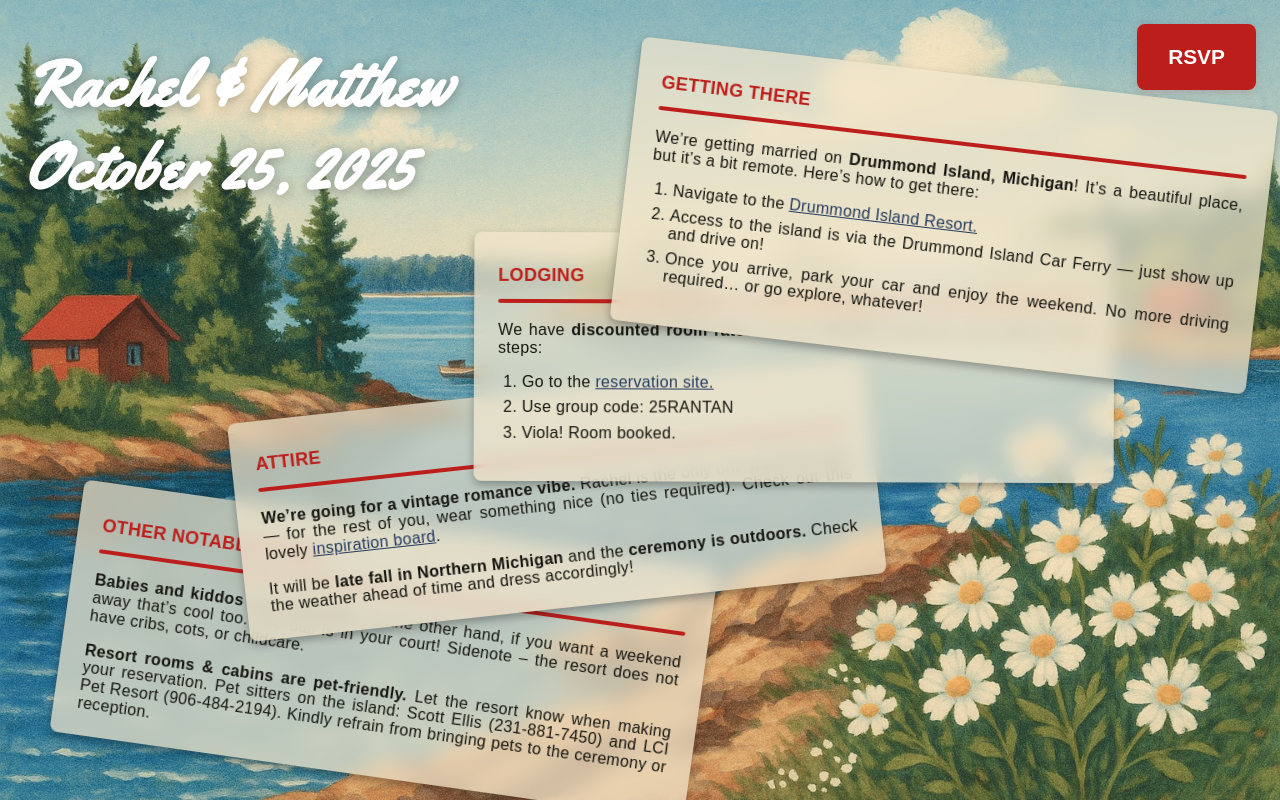
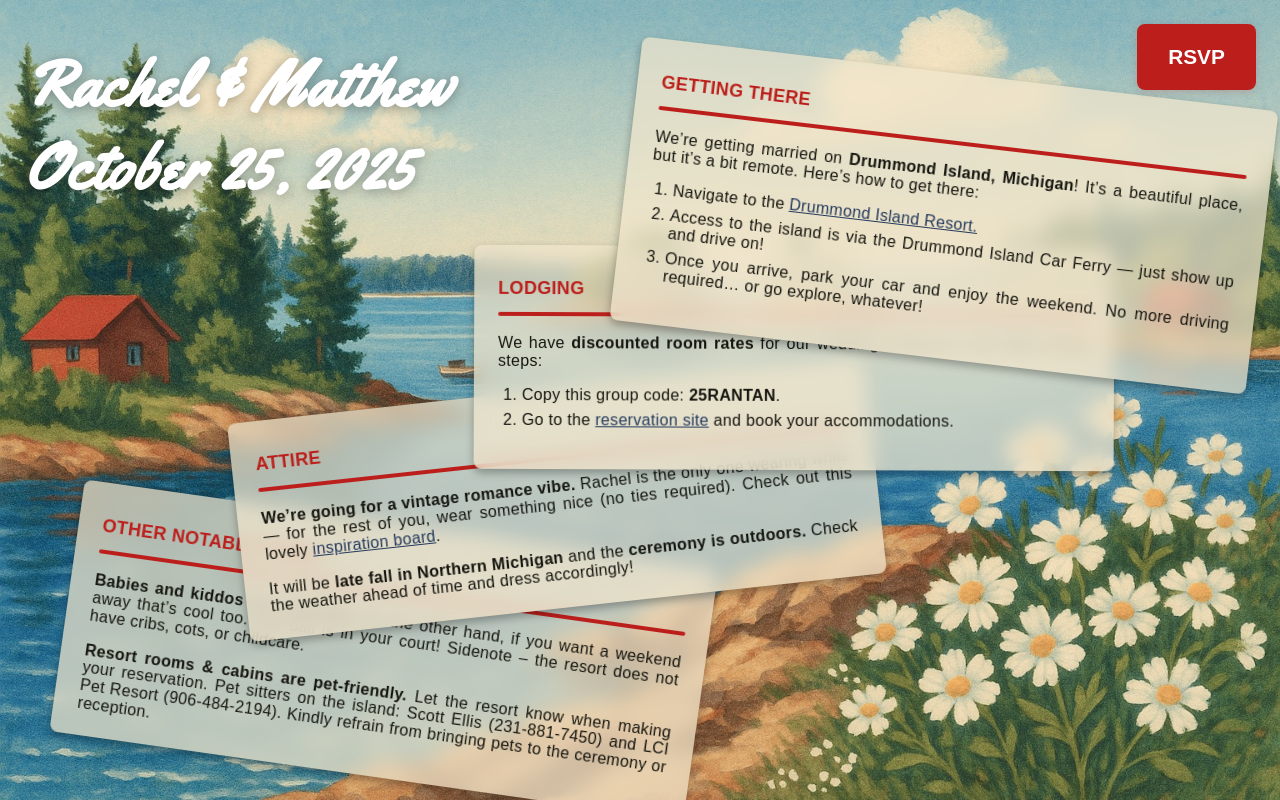
Before and after one commit to matthewdeclercq/Rachel-Matthew-Wedding, a plain HTML site: page index.html in a window 1280 px wide. Drawn offline with Linux system fonts and the light colour scheme; a web font is replaced by a local one.

Commit message:
typos and lodging fixes

```diff
--- a/index.html
+++ b/index.html
@@ -47,9 +47,9 @@
                 We have <strong>discounted room rates</strong> for our wedding weekend! Just follow these steps:<br />
             </p>
             <ol>
-                <li>Go to the <a href="https://reservations.drummondisland.com/irmng/index.html?target=login&type=group" target="_blank"> reservation site.</a></li>
-                <li>Use group code: <strong><code class="copyable">25RANTAN</code></strong></li>
-                <li>Viola! Room booked.</li>
+                <li>Copy this group code: <code class="copyable">25RANTAN</code>.</li>
+                <li>Go to the <a href="https://reservations.drummondisland.com/irmng/index.html?target=login&type=group" target="_blank"> reservation site</a> and book your accommodations.</li>
+
             </ol>
         </section>
 
--- a/styles.css
+++ b/styles.css
@@ -170,7 +170,8 @@ a:hover, a:focus {
 }
 .copyable, .copyable * {
     font-family: var(--font-body);
-    font-weight: var(--font-weight-body);
+    font-weight: bold;
+    font-size: var(--font-size-body);
     user-select: text !important;
     cursor: text !important;
     -webkit-user-select: text !important;
```
